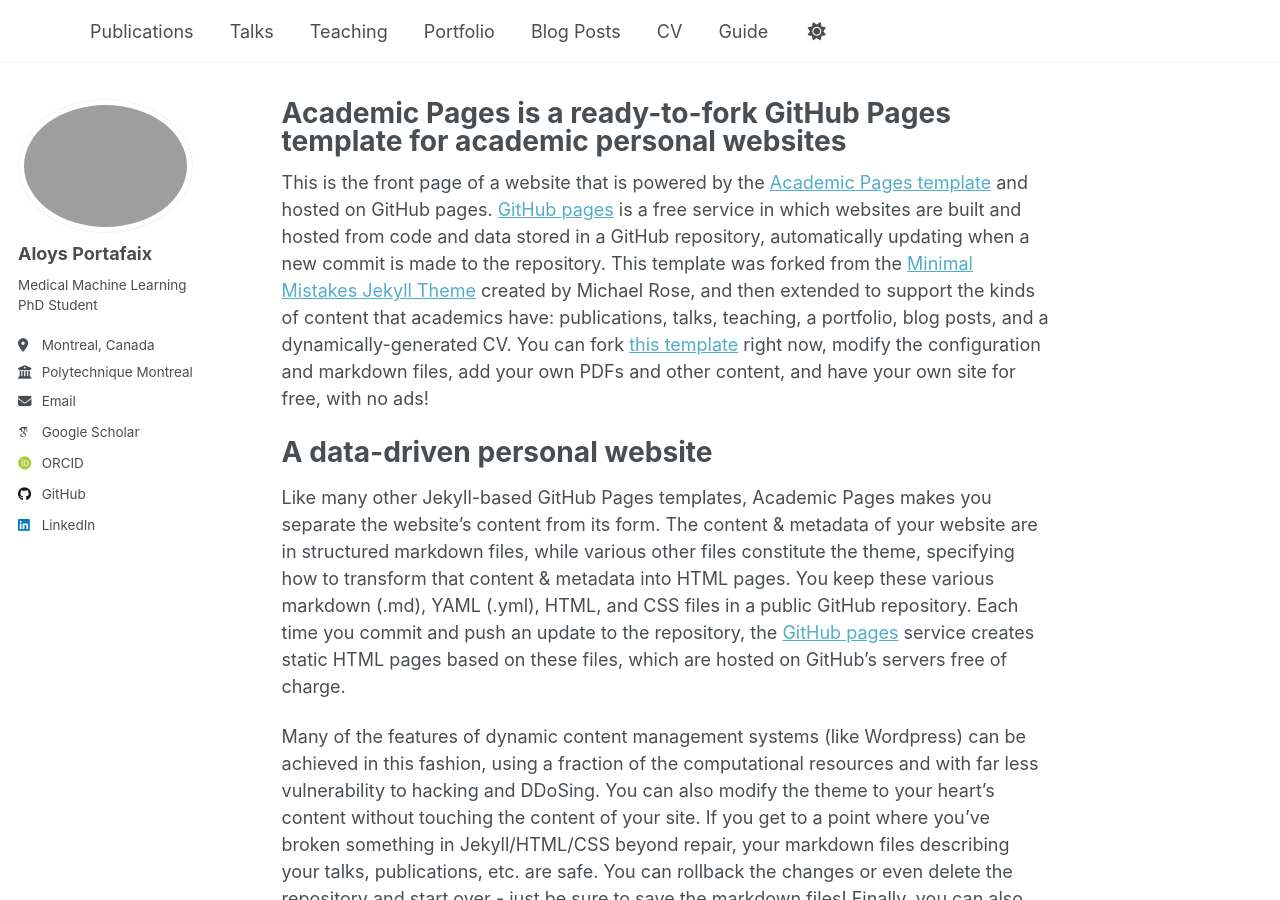
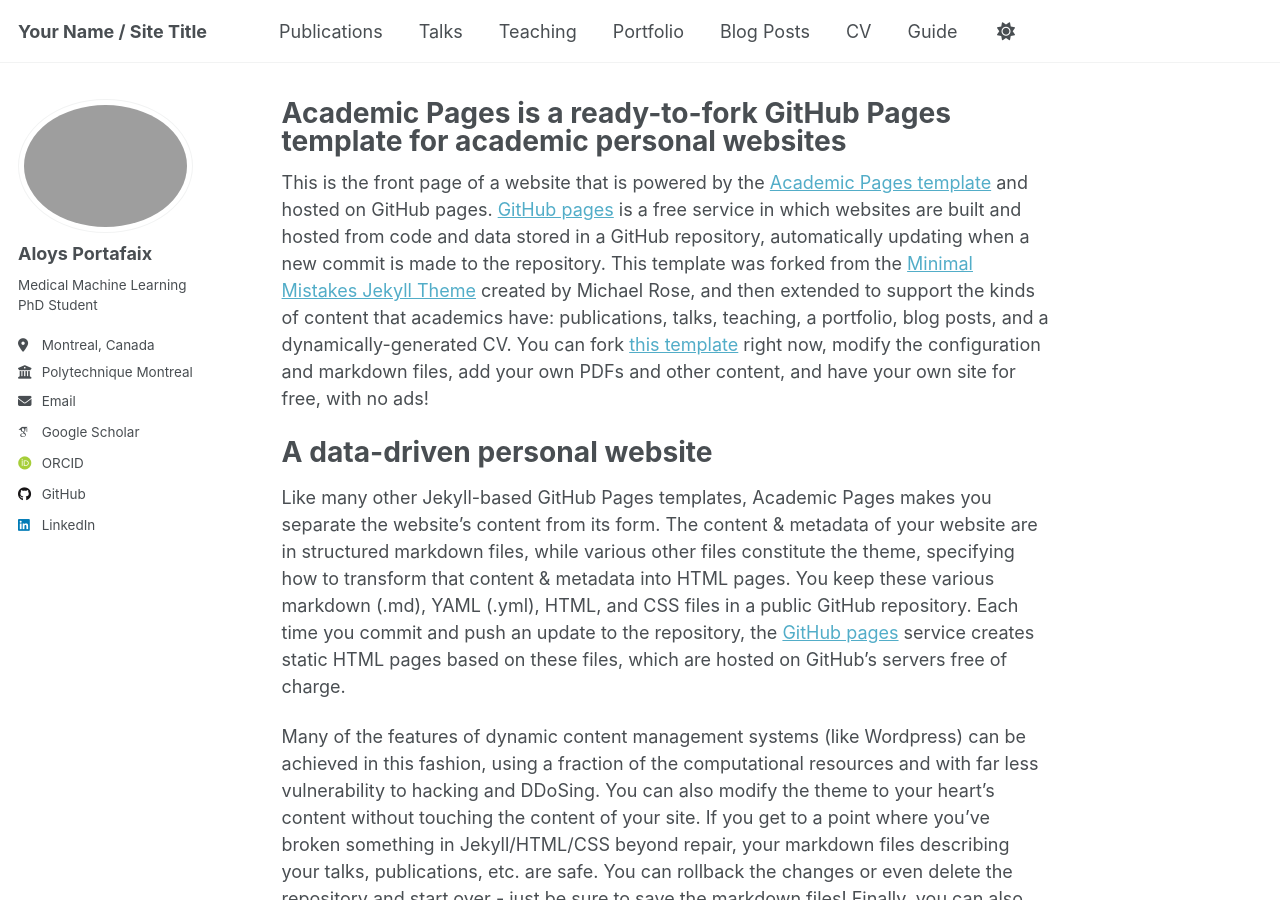
Before and after one commit to aloyspx/aloyspx.github.io, a Jekyll site: the page built from _pages/about.md, in a window 1280 px wide and 900 px high. Built offline with Jekyll 4.4.1, drawn with Linux system fonts in a browser that asks for light colours; some web fonts are replaced.

Commit message:
initial commit

```diff
--- a/_config.yml
+++ b/_config.yml
@@ -9,7 +9,7 @@
 # Basic Site Settings
 locale                   : "en-US"
 site_theme               : "default"
-title                    : ""
+title                    : "Your Name / Site Title"
 title_separator          : "-"
 name                     : &name "Aloys Portafaix"
 description              : &description "personal description"
```
Also changed, not shown: 1 other file.
